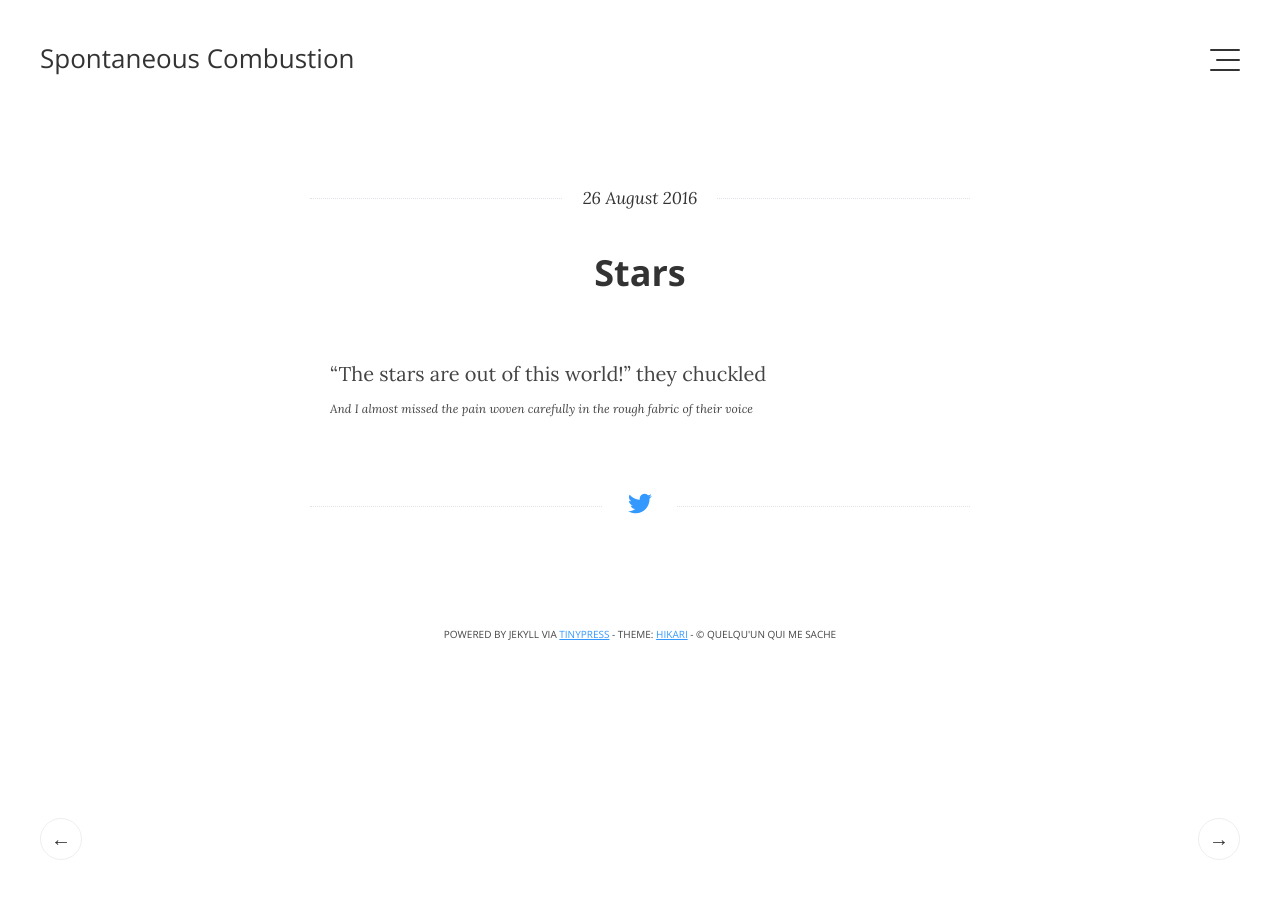
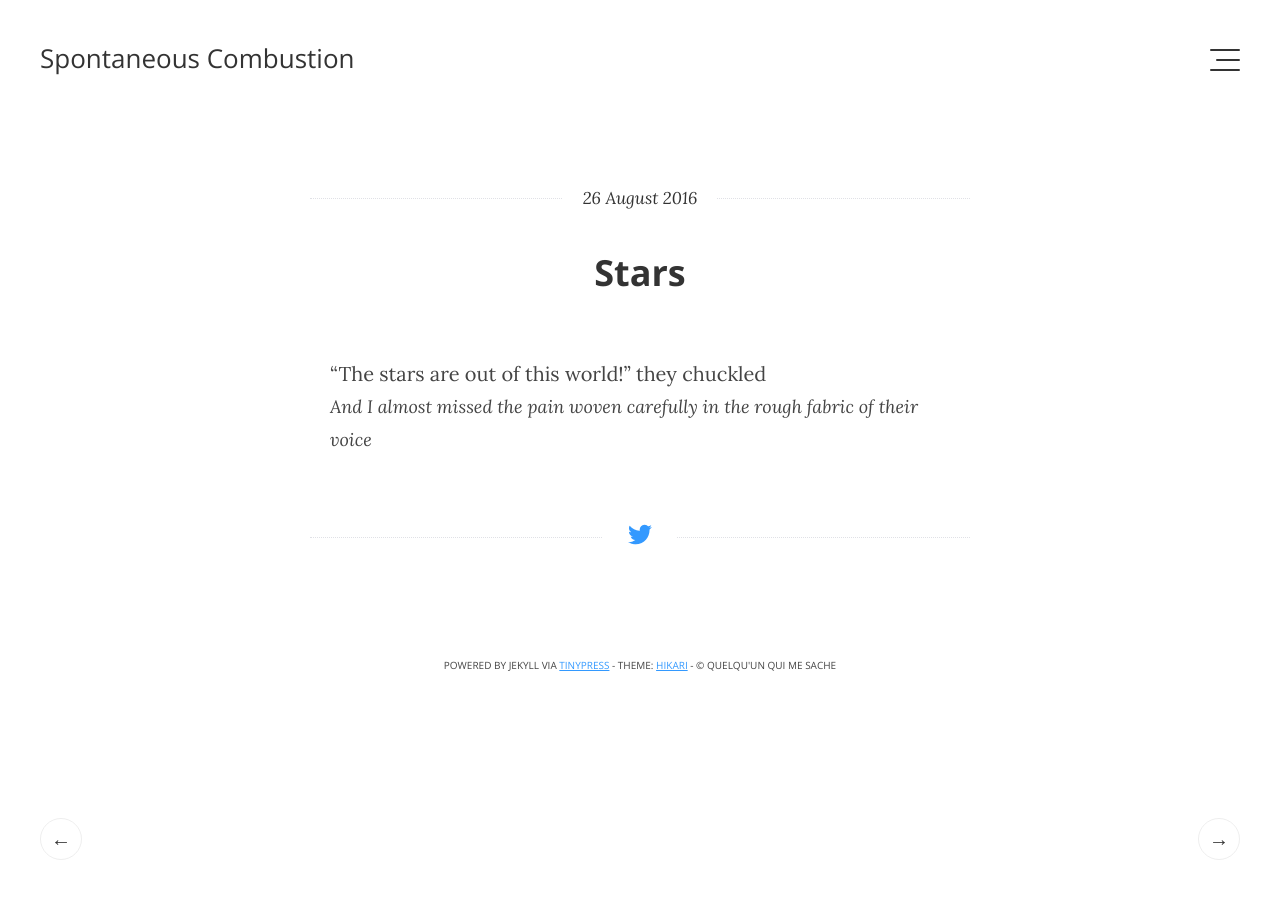
Before and after one commit to quinez/quinez.github.io, a Jekyll site: the page built from _posts/2016-08-26-stars.markdown, in a window 1280 px wide. Built offline with Jekyll 4.4.1, drawn with Linux system fonts in a browser that asks for light colours.

Commit message:
Post update: Stars

```diff
--- a/_posts/2016-08-26-stars.markdown
+++ b/_posts/2016-08-26-stars.markdown
@@ -5,4 +5,4 @@ layout: post
 ---
 "The stars are out of this world!" they chuckled
 <br/>
-<i style="font-size:12px;">And I almost missed the pain woven carefully in the rough fabric of their voice</i>
+<i style="font-size:18px;">And I almost missed the pain woven carefully in the rough fabric of their voice</i>
```
